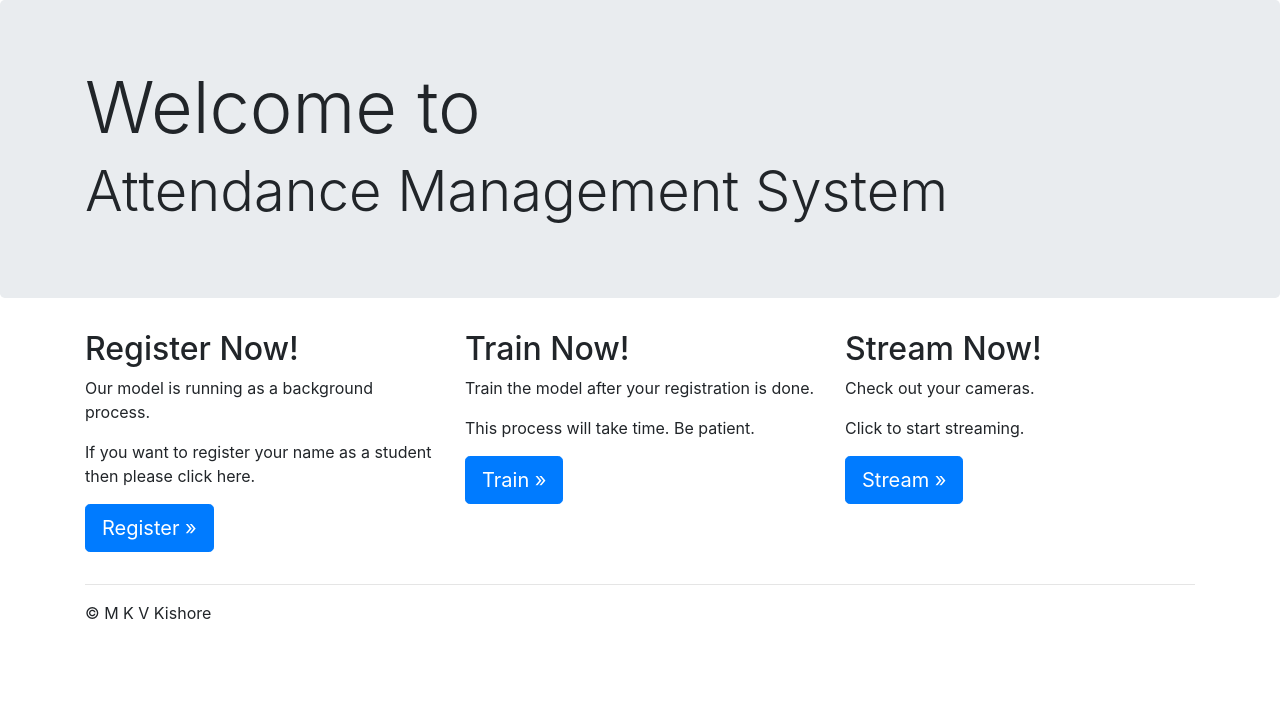
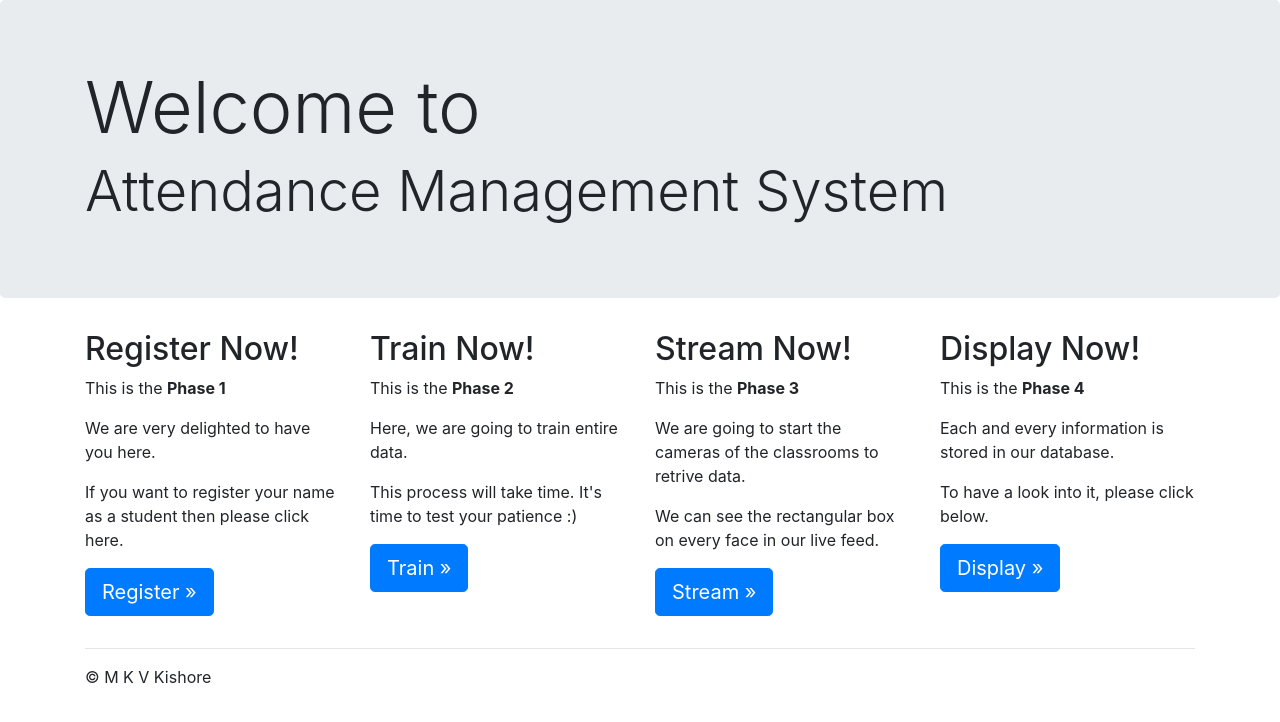
Before and after one commit to kishoremkv/Attendance-Management-using-Facial-Recognition, a Django app: page /attendance/ in a window 1280 px wide. Shown: the top 722 px of the page. Run offline with Django 3.2, Linux system fonts and the light colour scheme; data comes from the database, SQL or seed files in the repository; both versions use the stored data as it was after the commit.

Commit message:
Wrap up for review

```diff
--- a/mysite/attendance/main/face_classification.py
+++ b/mysite/attendance/main/face_classification.py
@@ -35,3 +35,4 @@ def face_classification():
     score_train = accuracy_score(trainy,yhat_train)
     score_test = accuracy_score(testy,yhat_test)
     print('Accuracy: train=%.3f, test=%.3f' %(score_train*100,score_test*100))
+    print("Training is done!!!")
--- a/mysite/attendance/main/requirements.py
+++ b/mysite/attendance/main/requirements.py
@@ -42,7 +42,7 @@ def post_student_info(user):
     print(user)
     try:
         cur_class = Class.objects.get(section = user['section'], branch = user['branch'])
-        print(user['naCme'])
+        print(user['name'])
         new_student = Student(roll_no = user.get('roll_no'), name = user.get('name'), section = cur_class)
         new_student.save()
         print("Added student info!"+" "+user['name'])
--- a/mysite/attendance/templates/attendance/add_student.html
+++ b/mysite/attendance/templates/attendance/add_student.html
@@ -88,7 +88,7 @@
             <label>Please provide 20 images of yours</label>
             <input  type="file" name = "files" class="form-control-file" onchange = "validate()" id="files" multiple required>
           </div>
-          <button type="submit" class="btn btn-primary">Submit</button>
+          <button type="submit" class="btn btn-primary">Register</button>
         </form>
       </div>
 
--- a/mysite/attendance/templates/attendance/index.html
+++ b/mysite/attendance/templates/attendance/index.html
@@ -60,26 +60,35 @@
   <div class="container">
     <!-- Example row of columns -->
     <div class="row">
-      <div class="col-md-4">
+      <div class="col-md-3">
         <h2>Register Now!</h2>
-        <p>Our model is running as a background process.</p>
+        <p>This is the <b>Phase 1</b></p>
+        <p>We are very delighted to have you here.</p>
         <p>If you want to register your name as a student then please click here.</p>
         <p><a class="btn btn-primary btn-lg" href="{% url 'attendance:add_student' %}" role="button">Register &raquo;</a></p>
       </div>
-      <div class="col-md-4">
+      <div class="col-md-3">
         <h2>Train Now!</h2>
-        <p>Train the model after your registration is done.</p>
-        <p>This process will take time. Be patient.</p>
-
-        <p></p>
-        <p><a class="btn btn-primary btn-lg" href="{% url 'attendance:train' %}" role="button">Train &raquo;</a></p>
+        <p>This is the <b>Phase 2</b></p>
+        <p>Here, we are going to train entire data.</p>
+        <p>This process will take time. It's time to test your patience :)</p>
+        <p><a class="btn btn-primary btn-lg" onclick="alert('This will train entire data')"  href="{% url 'attendance:train' %}" role="button">Train &raquo;</a></p>
 
       </div>
-      <div class="col-md-4">
+      <div class="col-md-3">
         <h2>Stream Now!</h2>
-        <p>Check out your cameras.</p>
-        <p>Click to start streaming.</p>
+        <p>This is the <b>Phase 3</b></p>
+        <p>We are going to start the cameras of the classrooms to retrive data.</p>
+        <p>We can see the rectangular box on every face in our live feed.</p>
         <p><a class="btn btn-primary btn-lg" href="{% url 'attendance:start_streaming' %}" role="button">Stream &raquo;</a></p>
+
+      </div>
+      <div class="col-md-3">
+        <h2>Display Now!</h2>
+        <p>This is the <b>Phase 4</b></p>
+        <p>Each and every information is stored in our database.</p>
+        <p>To have a look into it, please click below.</p>
+        <p><a class="btn btn-primary btn-lg" href="{% url 'attendance:display' %}" role="button">Display &raquo;</a></p>
 
       </div>
 
--- a/mysite/attendance/templates/attendance/train.html
+++ b/mysite/attendance/templates/attendance/train.html
@@ -62,8 +62,12 @@
     <div class="row">
       <div class="col-md-6">
         <h2>Training is done!</h2>
+        <h3>Thanks for waiting this far!!</h3>
         <p>You can now stream and manage the attendance</p>
-        <p><a class="btn btn-primary btn-lg" href="{% url 'attendance:start_streaming' %}" role="button">Register &raquo;</a></p>
+        <p><a class="btn btn-primary btn-lg" href="{% url 'attendance:start_streaming' %}" role="button">Register &raquo;</a>
+          <a class="btn btn-primary btn-lg" href="{% url 'attendance:start_streaming' %}" role="button">Stream &raquo;</a>
+        </p>
+
 
       </div>
 
--- a/mysite/attendance/urls.py
+++ b/mysite/attendance/urls.py
@@ -7,6 +7,7 @@ urlpatterns = [
     path('train', views.train_model, name = "train" ),
     path('add_student', views.add_student, name = "add_student"),
     path('start_streaming', views.start_streaming, name = "start_streaming"),
+    # path('video_streaming', qviews.video_streaming, name = "video_streaming"),
     path('display',views.display, name = "display"),
 
 ]
```
Also changed, not shown: mysite/attendance/templates/attendance/start_streaming.html (+4 -5 lines), mysite/attendance/views.py (+54 -2 lines), mysite/db.sqlite3.
